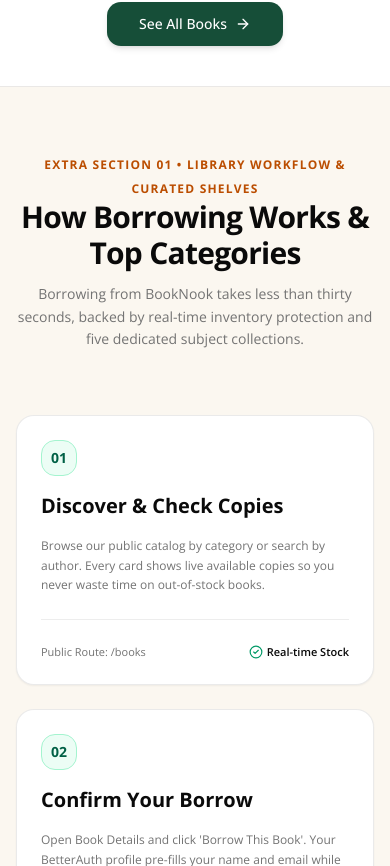
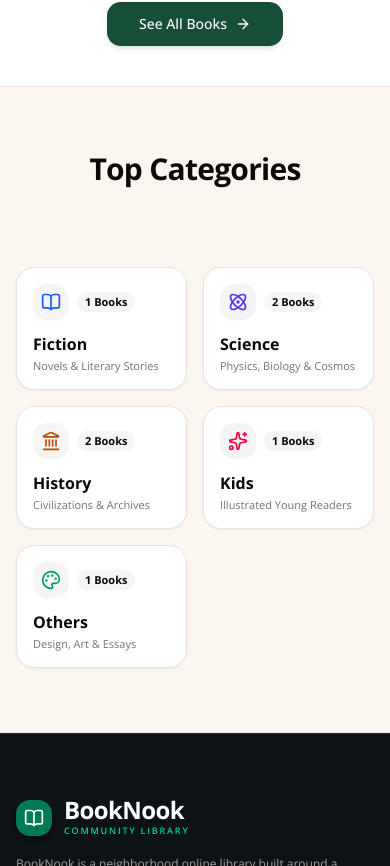
Before and after one commit to midul-dev/book_nook, a Next.js app: page / in a window 390 px wide. Shown: the part 4898-5764 px from the top of the page. Built offline with nearby package versions, Linux system fonts and the light colour scheme.

Commit message:
design home page

```diff
--- a/src/app/page.tsx
+++ b/src/app/page.tsx
@@ -115,9 +115,6 @@ export default function HomePage() {
         <BorrowingWorkflow
           onSelectCategory={(category) => handleCategorySelect(category)}
         />
-
-        {/* 6. Community Voices & Reader Reviews */}
-        <ReaderReviews />
       </main>
 
       {/* 7. Comprehensive Dark Footer */}
--- a/src/components/home/borrowing-workflow.tsx
+++ b/src/components/home/borrowing-workflow.tsx
@@ -45,53 +45,13 @@ export function BorrowingWorkflow({ onSelectCategory }: BorrowingWorkflowProps)
       <div className="max-w-7xl mx-auto px-4 sm:px-6 lg:px-8 space-y-16">
         {/* Section Header */}
         <div className="text-center max-w-3xl mx-auto space-y-3">
-          <span className="font-mono text-xs font-bold tracking-widest uppercase text-amber-700 dark:text-amber-400">
-            EXTRA SECTION 01 • LIBRARY WORKFLOW & CURATED SHELVES
-          </span>
+
 
           <h2 className="font-serif text-3xl sm:text-4xl md:text-5xl font-bold text-foreground tracking-tight">
-            How Borrowing Works & Top Categories
+            Top Categories
           </h2>
-
-          <p className="text-muted-foreground text-sm sm:text-base leading-relaxed max-w-2xl mx-auto">
-            Borrowing from BookNook takes less than thirty seconds, backed by real-time inventory protection
-            and five dedicated subject collections.
-          </p>
         </div>
 
-        {/* 3 Step Process Cards */}
-        <div className="grid grid-cols-1 md:grid-cols-3 gap-6 lg:gap-8">
-          {workflowSteps.map((step) => (
-            <div
-              key={step.stepNumber}
-              className="group relative rounded-2xl bg-card p-6 sm:p-8 border border-border/80 shadow-xs hover:shadow-xl hover:-translate-y-1 transition-all duration-300 flex flex-col justify-between"
-            >
-              <div className="space-y-4">
-                {/* Step Pill */}
-                <div className="inline-flex items-center justify-center h-9 w-9 rounded-xl bg-emerald-50 dark:bg-emerald-950/60 text-emerald-800 dark:text-emerald-300 font-mono font-bold text-sm border border-emerald-200 dark:border-emerald-800/60">
-                  {step.stepNumber}
-                </div>
-
-                <h3 className="font-serif text-xl font-bold text-foreground group-hover:text-emerald-800 dark:group-hover:text-emerald-300 transition-colors">
-                  {step.title}
-                </h3>
-
-                <p className="text-xs sm:text-sm text-muted-foreground leading-relaxed">
-                  {step.description}
-                </p>
-              </div>
-
-              {/* Bottom Meta Badges */}
-              <div className="pt-6 mt-6 border-t border-border/70 flex items-center justify-between text-[11px] font-mono text-muted-foreground">
-                <span className="truncate">{step.badge1}</span>
-                <span className="text-foreground font-semibold flex items-center gap-1 shrink-0">
-                  <CheckCircle2 className="w-3.5 h-3.5 text-emerald-600 dark:text-emerald-400" />
-                  {step.badge2}
-                </span>
-              </div>
-            </div>
-          ))}
-        </div>
 
         {/* Categories Grid */}
         <div className="pt-4">
--- a/src/components/home/new-arrivals-section.tsx
+++ b/src/components/home/new-arrivals-section.tsx
@@ -42,8 +42,6 @@ export function NewArrivalsSection({
       {/* Section Header */}
       <div className="flex flex-col md:flex-row md:items-end justify-between gap-6 pb-8 border-b border-border/80">
         <div className="space-y-2 max-w-2xl">
-
-
           <h2 className="font-serif text-3xl sm:text-4xl font-bold text-foreground tracking-tight">
             New Arrivals on the Shelf
           </h2>
--- a/src/components/home/reader-reviews.tsx
+++ /dev/null
@@ -1,73 +0,0 @@
-"use client";
-
-import React from "react";
-import { initialReviews } from "@/data/mock-reviews";
-import { Star, Quote } from "lucide-react";
-
-export function ReaderReviews() {
-  return (
-    <section id="reviews" className="w-full max-w-7xl mx-auto px-4 sm:px-6 lg:px-8 py-16 md:py-24">
-      {/* Section Header */}
-      <div className="text-center max-w-3xl mx-auto space-y-3 mb-12">
-        <span className="font-mono text-xs font-bold tracking-widest uppercase text-amber-700 dark:text-amber-400">
-          EXTRA SECTION 02 • COMMUNITY VOICES
-        </span>
-
-        <h2 className="font-serif text-3xl sm:text-4xl md:text-5xl font-bold text-foreground tracking-tight">
-          Reader Reviews & Shelf Stories
-        </h2>
-
-        <p className="text-muted-foreground text-sm sm:text-base leading-relaxed max-w-2xl mx-auto">
-          Hear from members who regularly contribute books from their personal shelves and borrow new reads every month.
-        </p>
-      </div>
-
-      {/* Review Cards Grid */}
-      <div className="grid grid-cols-1 md:grid-cols-3 gap-6 lg:gap-8">
-        {initialReviews.map((rev) => (
-          <div
-            key={rev.id}
-            className="group relative rounded-2xl bg-card p-6 sm:p-8 border border-border shadow-xs hover:shadow-xl hover:-translate-y-1 transition-all duration-300 flex flex-col justify-between"
-          >
-            <div className="space-y-4">
-              {/* Star Rating & Activity Badge */}
-              <div className="flex items-center justify-between gap-2">
-                <div className="flex items-center gap-0.5 text-amber-500">
-                  {[...Array(rev.rating)].map((_, i) => (
-                    <Star key={i} className="w-4 h-4 fill-amber-400 text-amber-400" />
-                  ))}
-                </div>
-
-                <span className="text-[11px] font-mono font-medium text-amber-800 dark:text-amber-300 bg-amber-50 dark:bg-amber-950/60 border border-amber-200 dark:border-amber-800/60 px-2 py-0.5 rounded-full">
-                  {rev.badgeText}
-                </span>
-              </div>
-
-              {/* Quote */}
-              <p className="font-serif italic text-sm sm:text-base text-foreground/90 leading-relaxed pt-1">
-                {rev.quote}
-              </p>
-            </div>
-
-            {/* Reviewer Profile */}
-            <div className="pt-6 mt-6 border-t border-border/70 flex items-center gap-3">
-              <div
-                className={`h-10 w-10 rounded-full flex items-center justify-center font-bold text-xs shrink-0 shadow-xs ${rev.reviewer.avatarColor}`}
-              >
-                {rev.reviewer.avatarInitials}
-              </div>
-              <div className="flex flex-col min-w-0">
-                <span className="font-serif font-bold text-sm text-foreground truncate">
-                  {rev.reviewer.name}
-                </span>
-                <span className="text-[11px] text-muted-foreground truncate">
-                  {rev.reviewer.title}
-                </span>
-              </div>
-            </div>
-          </div>
-        ))}
-      </div>
-    </section>
-  );
-}
```
